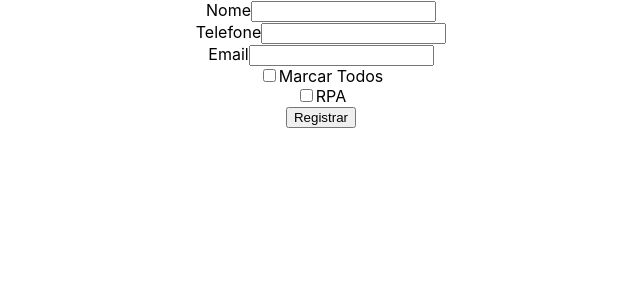
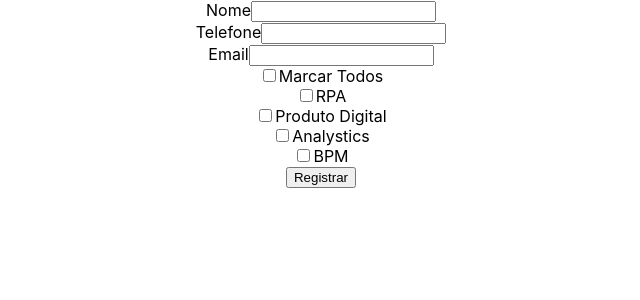
Before and after one commit to RiqueFR/SimpleLeadManager, a React (Create React App) app: page /lead in a window 1280 px wide. Shown: the top 300 px of the page, without its empty margins (319-959 px from the left). Built offline with nearby package versions, Linux system fonts and the light colour scheme.

Commit message:
Added all the checkboxes

```diff
--- a/src/components/NewLead.js
+++ b/src/components/NewLead.js
@@ -2,11 +2,19 @@ import React, { useState } from "react";
 import InputDiv from "./InputDiv";
 
 function initialState() {
-	return { name: '', phone: '', mail: '', valid: false, all: false, rpa: false,
+	return { name: '', phone: '', mail: '', valid: false,
 		errors: {
 			name: [],
 			phone: [],
-			mail: []
+			mail: [],
+			checkbox: []
+		},
+		checkbox: {
+			all: false,
+			rpa: false,
+			digProd: false,
+			analystics: false,
+			bpm: false
 		}
 	};
 }
@@ -21,17 +29,27 @@ const NewLead = () => {
 
 	function onCheck(event) {
 		const { checked, name } = event.target;
+
 		// if the chexkbox for check all is checked, check all chexkboxes
 		if (name === "all" && checked) {
 			setValues({
 				...values,
-				[name]: checked,
-				rpa: checked,
+				checkbox: {
+					...values.checkbox,
+					all: true,
+					rpa: true,
+					digProd: true,
+					analystics: true,
+					bpm: true
+				}
 			});
 		} else {
 			setValues({
 				...values,
-				[name]: checked,
+				checkbox: {
+					...values.checkbox,
+					[name]: checked
+				}
 			});
 		}
 	}
@@ -54,12 +72,24 @@ const NewLead = () => {
 				</div>
 				<div>
 					<div>
-						<input id="all" type="checkbox" name="all" onChange={onCheck} checked={values.all} />
+						<input id="all" type="checkbox" name="all" onChange={onCheck} checked={values.checkbox.all} />
 						<label>Marcar Todos</label>
 					</div>
 					<div>
-						<input id="rpa" type="checkbox" name="rpa" onChange={onCheck} checked={values.rpa} />
+						<input id="rpa" type="checkbox" name="rpa" onChange={onCheck} checked={values.checkbox.rpa} />
 						<label>RPA</label>
+					</div>
+					<div>
+						<input id="dig-prod" type="checkbox" name="digProd" onChange={onCheck} checked={values.checkbox.digProd} />
+						<label>Produto Digital</label>
+					</div>
+					<div>
+						<input id="analystics" type="checkbox" name="analystics" onChange={onCheck} checked={values.checkbox.analystics} />
+						<label>Analystics</label>
+					</div>
+					<div>
+						<input id="bpm" type="checkbox" name="bpm" onChange={onCheck} checked={values.checkbox.bpm} />
+						<label>BPM</label>
 					</div>
 					<button>Registrar</button>
 				</div>
```
